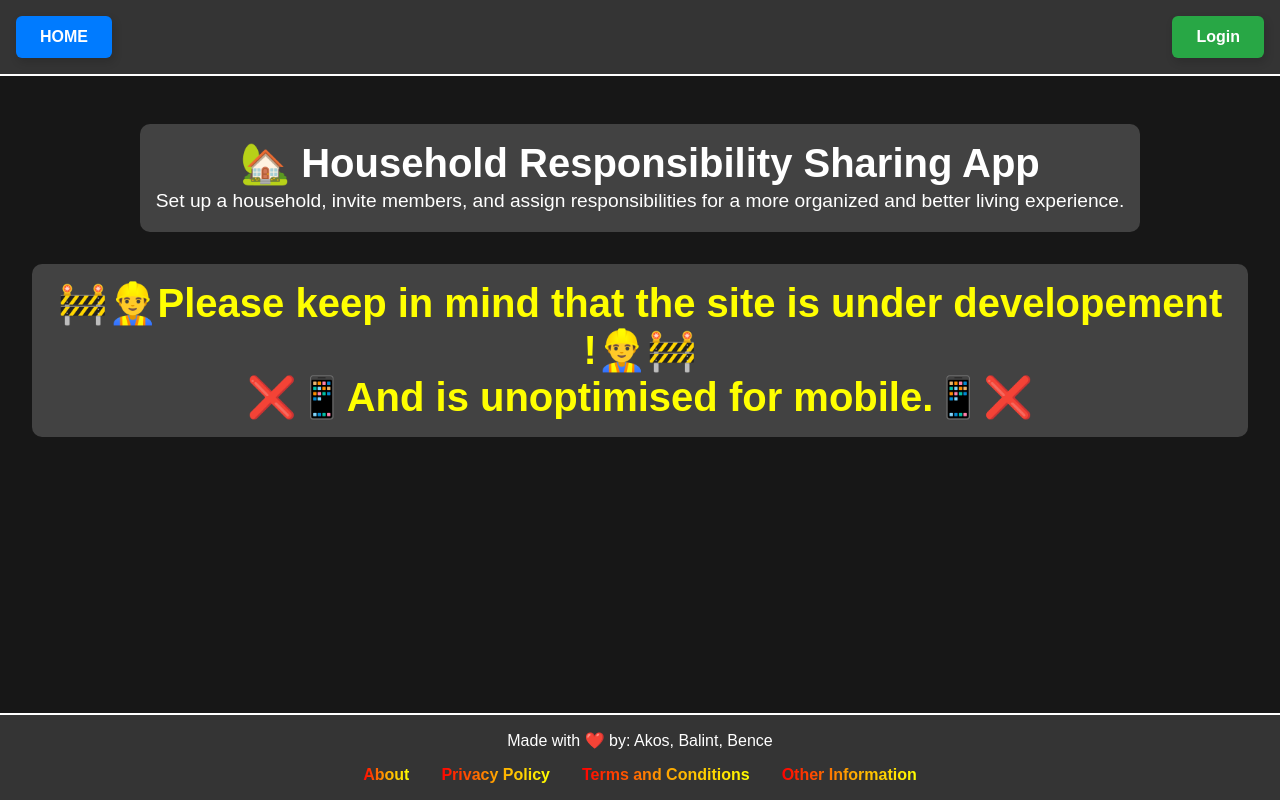
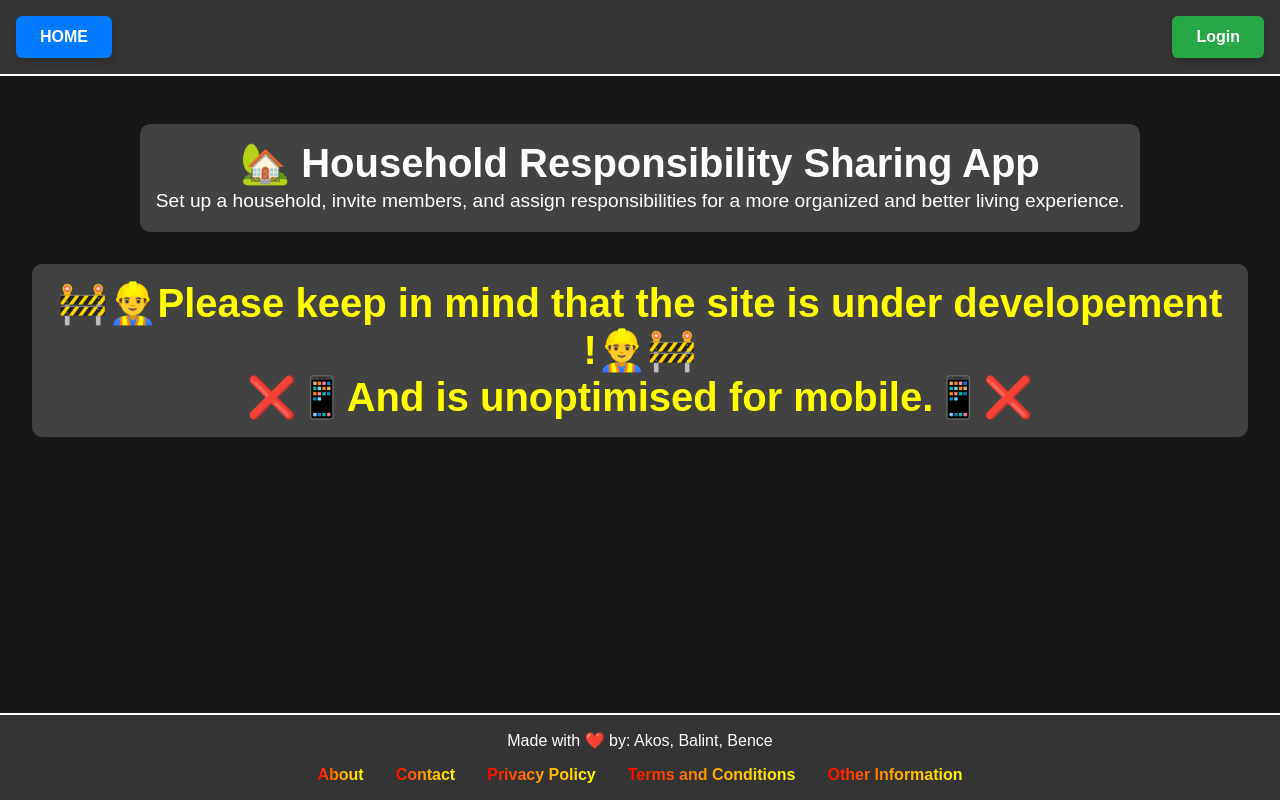
Before and after one commit to BenceV95/HousholdResponsibilitySharingApp, a Next.js app in the folder HouseholdResponsibilityApp_Frontend/: page / in a window 1280 px wide. Built offline with nearby package versions, Linux system fonts and the light colour scheme.

Commit message:
Update: Revise footer links and routes to match renamed informational pages

```diff
--- a/HouseholdResponsibilityApp_Frontend/app/components/Footer/Footer.jsx
+++ b/HouseholdResponsibilityApp_Frontend/app/components/Footer/Footer.jsx
@@ -8,9 +8,10 @@ const Footer = () => {
         <span>Made with ❤️ by: Akos, Balint, Bence</span>
         <li>
             <ol><Link href={"/about"} className='footer-link'>About</Link></ol>
-            <ol><Link href={"/privacy"} className='footer-link'>Privacy Policy</Link></ol>
-            <ol><Link href={"/tnc"} className='footer-link'>Terms and Conditions</Link></ol>
-            <ol><Link href={"/learn-more"} className='footer-link'>Other Information</Link></ol>
+            <ol><Link href={"/contact"} className='footer-link'>Contact</Link></ol>
+            <ol><Link href={"/privacy-policy"} className='footer-link'>Privacy Policy</Link></ol>
+            <ol><Link href={"/terms-and-conditions"} className='footer-link'>Terms and Conditions</Link></ol>
+            <ol><Link href={"/other-information"} className='footer-link'>Other Information</Link></ol>
         </li>
     </footer>
   )
```
